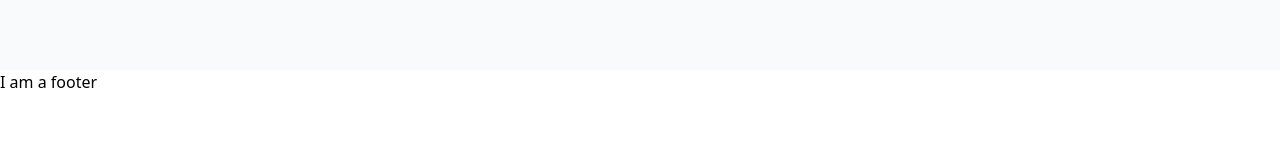
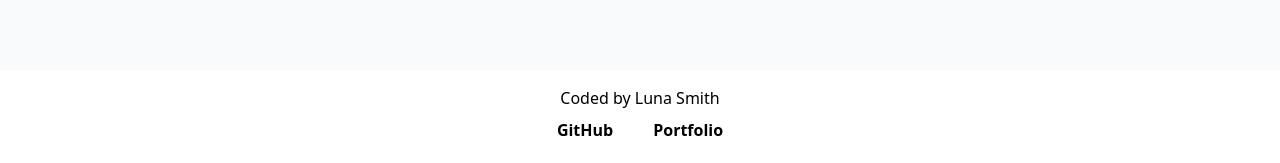
Before and after one commit to Lu-Smith/vue_tailwind_api_graphs, a Vue app: page / in a window 1280 px wide. Shown: the part 1230-1393 px from the top of the page. Before the commit the page ends 1324 px from the top, so only its background shows below. Built offline with nearby package versions, Linux system fonts and the light colour scheme.

Commit message:
Updated Footer.vue

```diff
--- a/src/components/Footer.vue
+++ b/src/components/Footer.vue
@@ -1,3 +1,19 @@
 <template>
-  <h3>I am a footer</h3>
+  <footer class="p-4">
+    <h3 class="text-center">Coded by Luna Smith</h3>
+    <div class="flex align-middle justify-center gap-2">
+      <a
+      class="py-2 px-4 hover:bg-gray-50 font-bold rounded-md "
+      href="https://github.com/Lu-Smith/vue_tailwind_api_graphs"
+      target="_blank">
+        GitHub
+      </a>
+      <a
+      class="py-2 px-4 hover:bg-gray-50 font-bold rounded-md"
+      href="https://www.lunasmithart.com/"
+      target="_blank">
+        Portfolio
+      </a>
+    </div>
+  </footer>
 </template>
```
